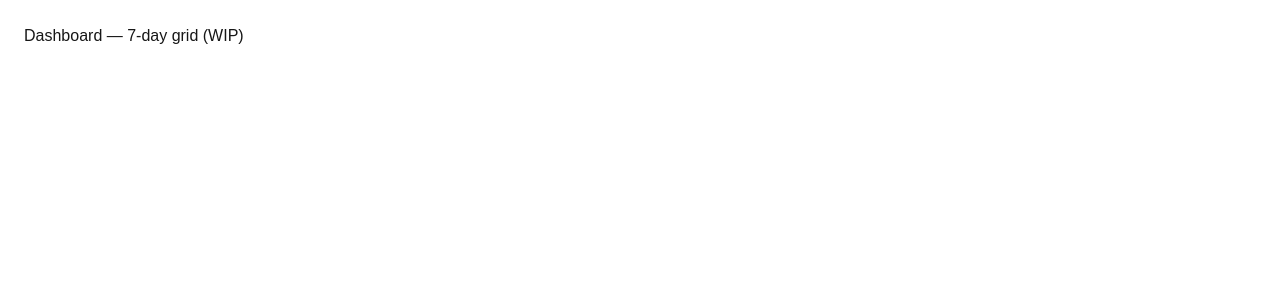
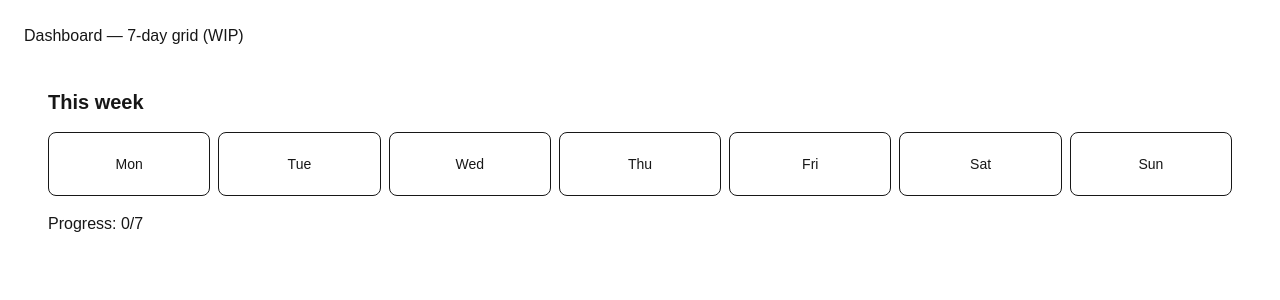
Before and after one commit to MoGlobekiffers/refi-badges, a Next.js app: page /app in a window 1280 px wide. Shown: the top 300 px of the page. Built offline with nearby package versions, Linux system fonts and the light colour scheme.

Commit message:
feat: add WeekGrid with localStorage persistence

```diff
--- a/app/app/page.tsx
+++ b/app/app/page.tsx
@@ -1,7 +1,10 @@
+import WeekGrid from '@/components/WeekGrid';
+
 export default function Dashboard() {
   return (
-    <main style={{ padding: 24 }}>
-      Dashboard — 7-day grid (WIP)
+    <main className="p-6">
+      <p className="mb-4">Dashboard — 7-day grid (WIP)</p>
+      <WeekGrid />
     </main>
   );
 }
--- /dev/null
+++ b/components/WeekGrid.tsx
@@ -0,0 +1,50 @@
+'use client';
+import { useEffect, useState } from 'react';
+
+const DAYS = ['Mon','Tue','Wed','Thu','Fri','Sat','Sun'];
+
+export default function WeekGrid() {
+  const [checks, setChecks] = useState<boolean[]>(Array(7).fill(false));
+
+  // Charger l'état depuis localStorage
+  useEffect(() => {
+    try {
+      const raw = localStorage.getItem('rb_week_checks');
+      if (raw) setChecks(JSON.parse(raw));
+    } catch {}
+  }, []);
+
+  // Sauvegarder à chaque changement
+  useEffect(() => {
+    try {
+      localStorage.setItem('rb_week_checks', JSON.stringify(checks));
+    } catch {}
+  }, [checks]);
+
+  return (
+    <div className="p-6">
+      <h2 className="text-xl font-semibold mb-4">This week</h2>
+      <div className="grid grid-cols-7 gap-2">
+        {DAYS.map((d, i) => (
+          <button
+            key={d}
+            onClick={() =>
+              setChecks(prev => {
+                const next = [...prev];
+                next[i] = !next[i];
+                return next;
+              })
+            }
+            className={`h-16 rounded-lg border text-sm
+              ${checks[i] ? 'bg-green-500/80 text-white' : 'bg-white'}`}
+            aria-pressed={checks[i]}
+            title={d}
+          >
+            {d}
+          </button>
+        ))}
+      </div>
+      <p className="mt-4">Progress: {checks.filter(Boolean).length}/7</p>
+    </div>
+  );
+}
```
